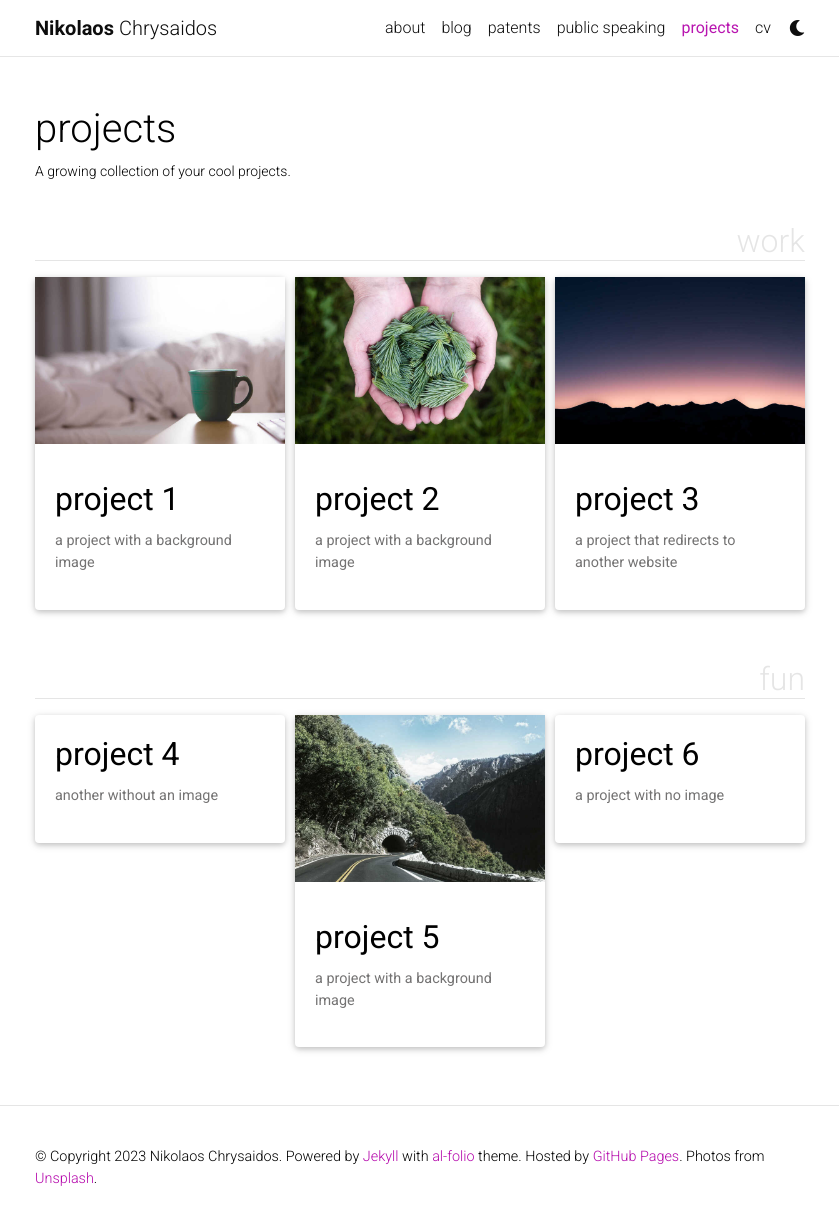
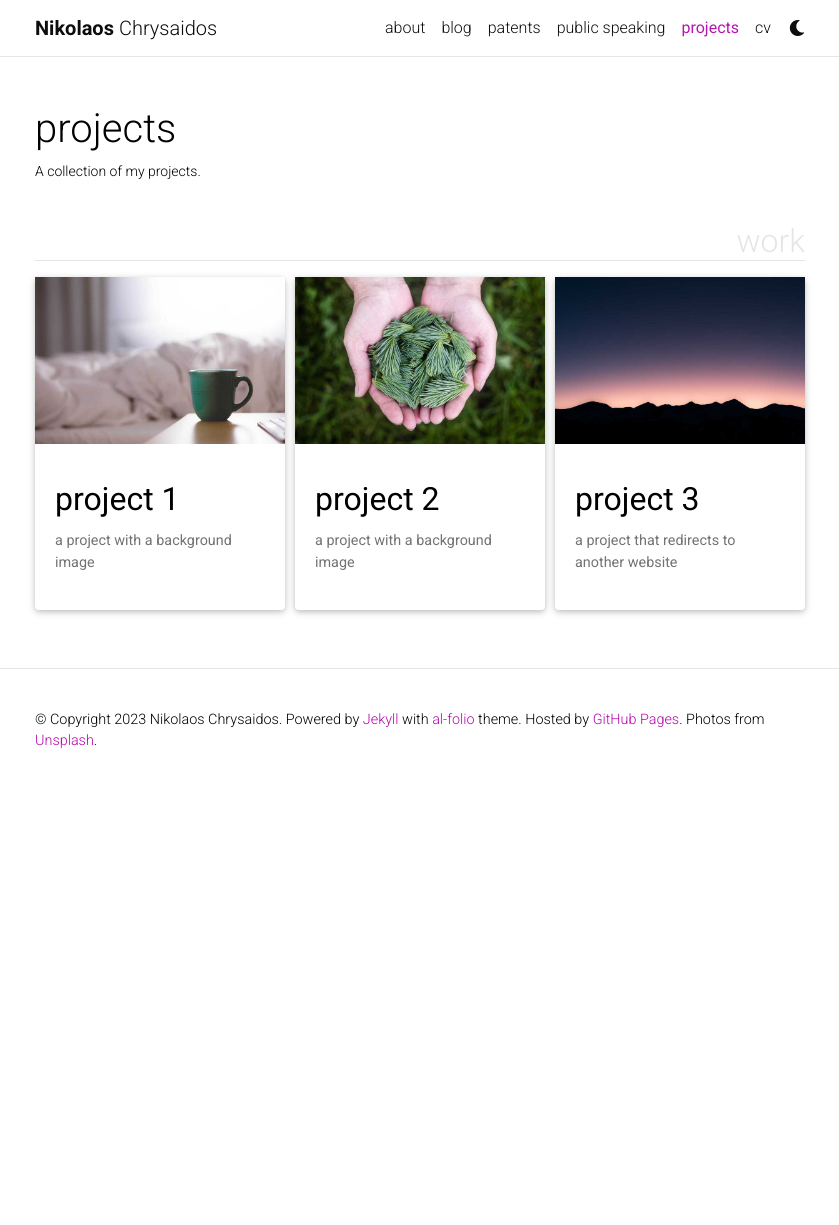
Before and after one commit to virqdroid/virqdroid.github.io, a Jekyll site: the page built from _pages/projects.md, in a window 1280 px wide and 1230 px high. Shown: the top 1225 px of the window, without its empty margins (220-1059 px from the left). Built offline with Jekyll 4.4.1, drawn with Linux system fonts in a browser that asks for light colours; full-size pictures stand in for the smaller copies a plugin makes; comment, search, counter and statistics services are not loaded; a style sheet for code colours, icons or effects is not loaded.

Commit message:
Update projects.md

```diff
--- a/_pages/projects.md
+++ b/_pages/projects.md
@@ -2,10 +2,10 @@
 layout: page
 title: projects
 permalink: /projects/
-description: A growing collection of your cool projects.
+description: A collection of my projects.
 nav: true
 nav_order: 2
-display_categories: [work, fun]
+display_categories: [work]
 horizontal: false
 ---
 
```
